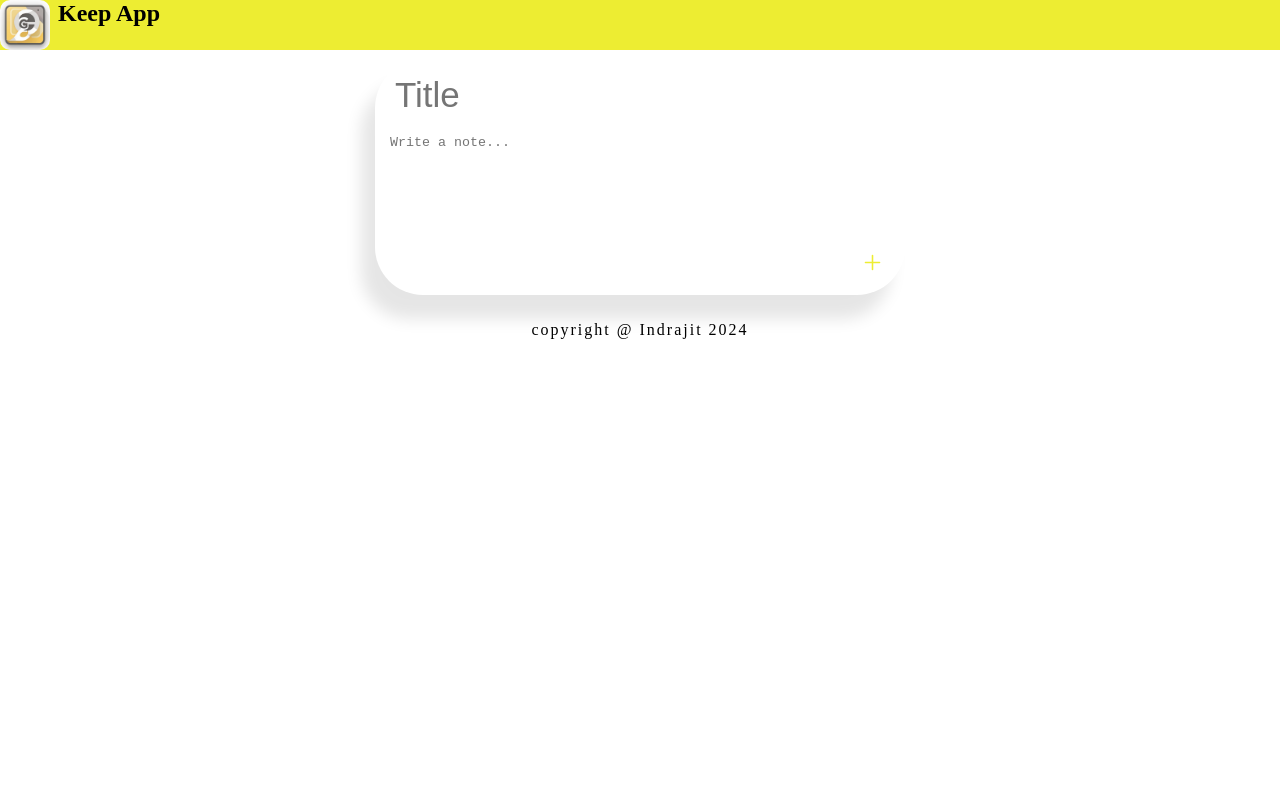
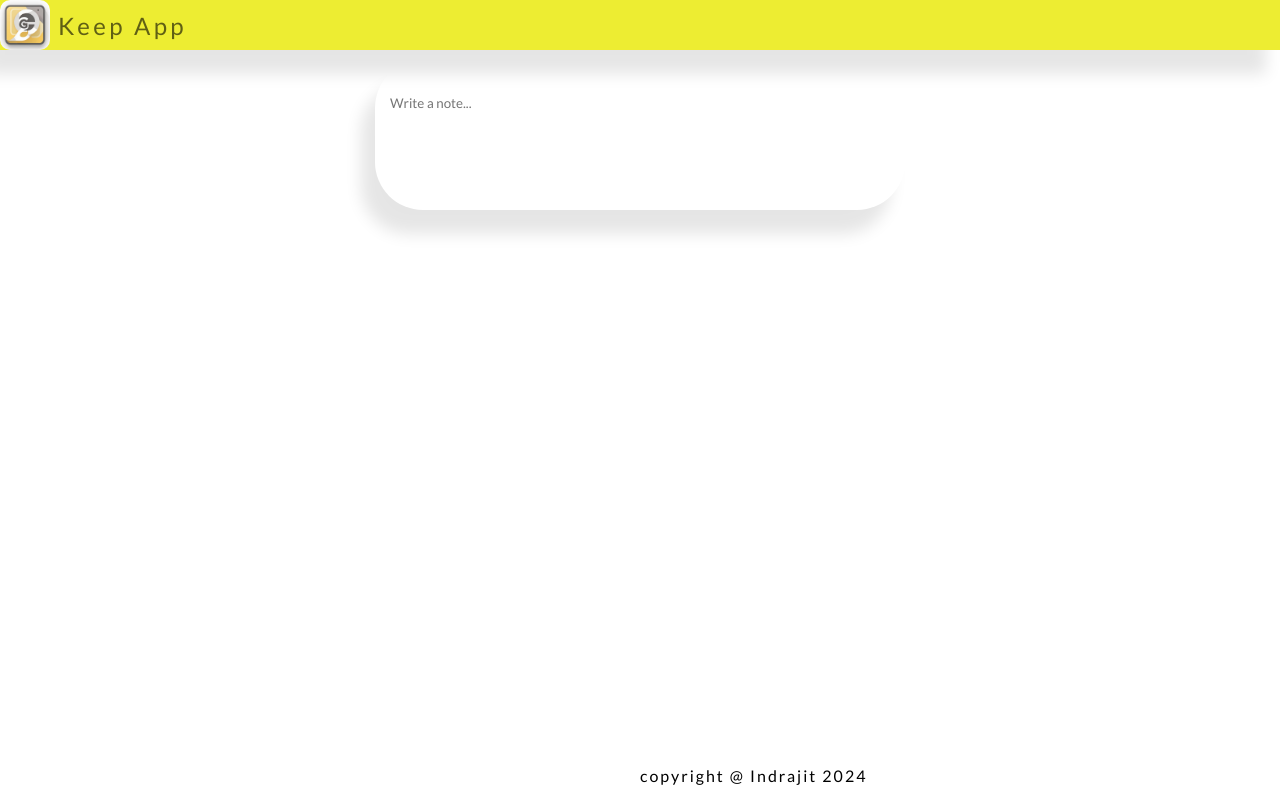
Before and after one commit to Arijitttt/keep-app, a React (Vite) app: page / in a window 1280 px wide. Built offline with nearby package versions, Linux system fonts and the light colour scheme.

Commit message:
final commit

```diff
--- a/index.html
+++ b/index.html
@@ -2,12 +2,12 @@
 <html lang="en">
   <head>
     <meta charset="UTF-8" />
-    <link rel="icon" type="image/svg+xml" href="/vite.svg" />
+    <link rel="icon" type="image/svg+xml" href="./src/assets/logoAi.jpg" />
     <meta name="viewport" content="width=device-width, initial-scale=1.0" />
     <title>Keep App</title>
     <link rel="preconnect" href="https://fonts.googleapis.com">
 <link rel="preconnect" href="https://fonts.gstatic.com" crossorigin>
-<link href="https://fonts.googleapis.com/css2?family=Montserrat:ital,wght@0,100..900;1,100..900&display=swap" rel="stylesheet">
+<link href="https://fonts.googleapis.com/css2?family=Lato:ital,wght@0,100;0,300;0,400;0,700;0,900;1,100;1,300;1,400;1,700;1,900&display=swap" rel="stylesheet">
   </head>
   <body>
     <div id="root"></div>
--- a/src/App.css
+++ b/src/App.css
@@ -3,3 +3,14 @@
   padding: 0;
 
   }
+
+  .noteRoot{
+    display: flex;
+    flex-wrap: wrap;
+    gap: 50px;
+  }
+  .footer{
+    position: fixed;
+    bottom: 0;
+    left: 50%;
+  }
--- a/src/App.jsx
+++ b/src/App.jsx
@@ -32,8 +32,9 @@ const onDelete = (id) =>{
      passNote = {addNote}
      />
 
+<div className="noteRoot">
 
-    {addItem.map((val,index)=>{
+{addItem.map((val,index)=>{
       return(
         <Note
         key = {index}
@@ -45,7 +46,11 @@ const onDelete = (id) =>{
       )
     })}
 
-     <Footer/>
+</div>
+  <div className="footer">
+  <Footer/>
+  </div>
+
 
     </>
   )
--- a/src/CreateNote/CreateNote.jsx
+++ b/src/CreateNote/CreateNote.jsx
@@ -4,6 +4,8 @@ import './createnote.css';
 
 export default function CreateNote(props) {
   const [note, setNote] = useState({ title: "", content: "" });
+
+  const [expand,setExpand]=useState(false)
 
   const handleInputChange = (event) => {
     const { name, value } = event.target;
@@ -26,10 +28,17 @@ export default function CreateNote(props) {
     props.passNote(note)
     setNote({ title: "", content: "" })
   }
-
+  const expandIt = ()=>{
+    setExpand(true)
+  }
+  const normal = ()=>{
+    setExpand(false)
+  }
   return (
     <div className="main_note">
       <form onSubmit={handleSubmit}>
+
+        {expand?
         <input
           type="text"
           autoComplete="on"
@@ -37,7 +46,7 @@ export default function CreateNote(props) {
           placeholder="Title"
           value={note.title}
           onChange={handleInputChange}
-        />
+        /> :null}
 
         <textarea
           name="content"
@@ -46,9 +55,12 @@ export default function CreateNote(props) {
           cols="30"
           rows="10"
           placeholder="Write a note..."
+          onClick={expandIt}
+          onDoubleClick={normal}
         ></textarea>
 
-        <button type="submit" onClick={addEvent}><IoAddOutline /></button>
+{expand?
+        <button type="submit" onClick={addEvent}><IoAddOutline /></button> :null}
       </form>
     </div>
   );
--- a/src/Header/Header.jsx
+++ b/src/Header/Header.jsx
@@ -8,7 +8,7 @@ export default function Header() {
     <div className="header">
         <div className="left">
         <img src={img} alt="" />
-        <h2>Keep App</h2>
+        <p>Keep App</p>
         </div>
     </div>
 
--- a/src/Header/header.css
+++ b/src/Header/header.css
@@ -1,11 +1,13 @@
 .header{
     background-color: rgb(237, 237, 50);
     width: 100%;
+    box-shadow: -14px 24px 16px 0px rgba(0,0,0,0.1);
 
 }
 .left{
     display: flex;
     justify-content: flex-start;
+    align-items: center;
 }
 .left img{
     object-fit: cover;
@@ -14,3 +16,18 @@
     border-radius: 10px;
     margin-right: 8px;
 }
+.left p{
+
+    font-size: 24px;
+    animation: example 2s ease-in-out infinite;
+
+}
+@keyframes example {
+    0% {
+    letter-spacing: 1px;
+    }
+    /* 50% {
+         letter-spacing: 2px;} */
+    100% {
+        letter-spacing: 5px;}
+  }
--- a/src/Note/note.css
+++ b/src/Note/note.css
@@ -2,7 +2,7 @@
     display: flex;
     flex-direction: column;
     justify-content: flex-start;
-    width: 300px;
+    width: auto;
     height: auto;
     margin: 10px auto;
     box-shadow: -14px 24px 16px 0px rgba(0,0,0,0.1);
--- a/src/index.css
+++ b/src/index.css
@@ -0,0 +1,7 @@
+*{
+
+        font-family: "Lato", sans-serif;
+        font-weight: 400;
+        font-style: normal;
+
+}
```
